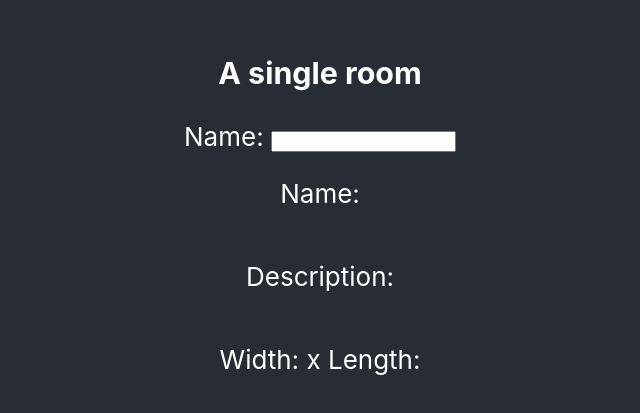
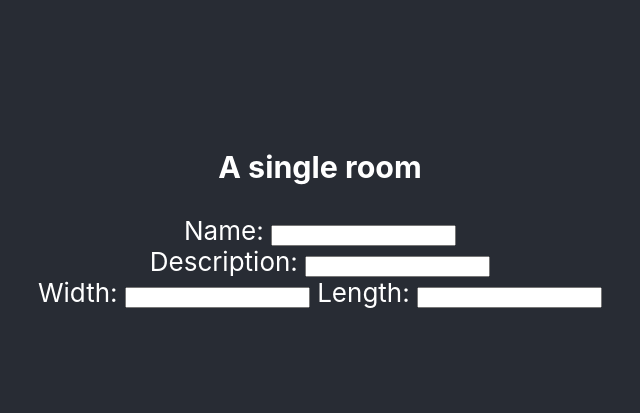
Before and after one commit to LeoKnox/app_C, a React (Create React App) app in the folder frontend/: page /single in a window 1280 px wide. Shown: the part 187-600 px from the top of the page, without its empty margins (320-960 px from the left). Built offline with nearby package versions, Linux system fonts and the light colour scheme; no server answers; the HTML template or start-up script is replaced by a standard one.

Commit message:
Add files via upload

```diff
--- a/frontend/src/single.js
+++ b/frontend/src/single.js
@@ -9,9 +9,8 @@
     const [length, setLength] = useState("");
     const [width, setWidth] = useState("");
 
-    const nameChange = (e) => {
+    const makeChange = (e) => {
         room.name = e.target.value;
-        //setName(e.target.value);
     }
 
     let params = useParams();
@@ -37,11 +36,17 @@
             <form onSubmit={update_room}>
                 <label>Name: </label>
                 <input type="text" placeholder={room.name}
-                    onchange={(e) => {nameChange(e)}} /><br />
+                    onchange={(e) => {makeChange(e)}} /><br />
+                <label>Description: </label>
+                <input type="text" placeholder={room.description}
+                    onchange={(e) => {makeChange(e)}} /><br />
+                <label>Width: </label>
+                <input type="number" placeholder={room.width}
+                    onchange={(e) => {makeChange(e)}} />
+                <label> Length: </label>
+                <input type="number" placeholder={room.length}
+                    onchange={(e) => {makeChange(e)}} /><br />
             </form>
-            <p>Name: {room.name}</p>
-            <p>Description: {room.description}</p>
-            <p>Width: {room.width} x Length: {room.length}</p>
         </>
     )
 }
```
